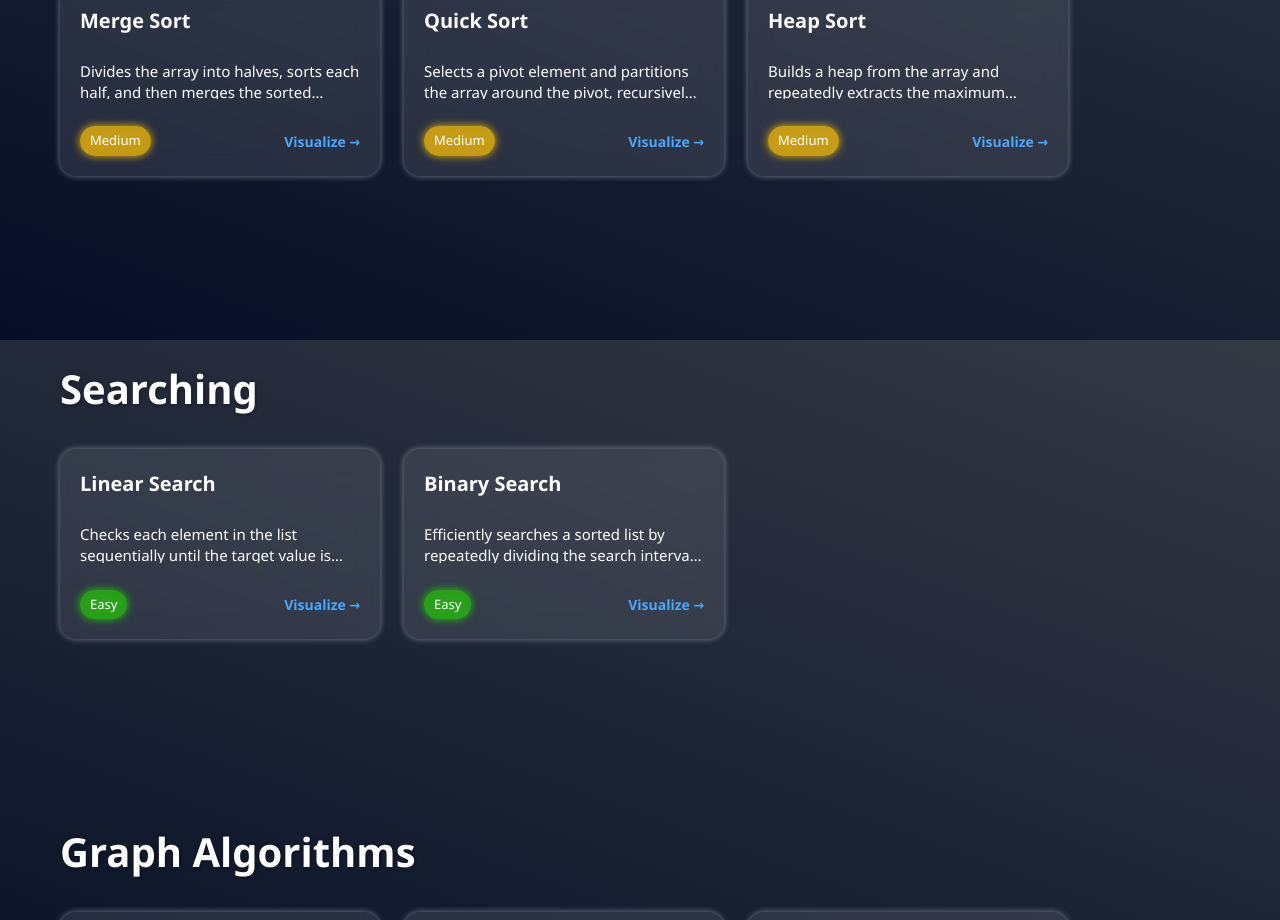
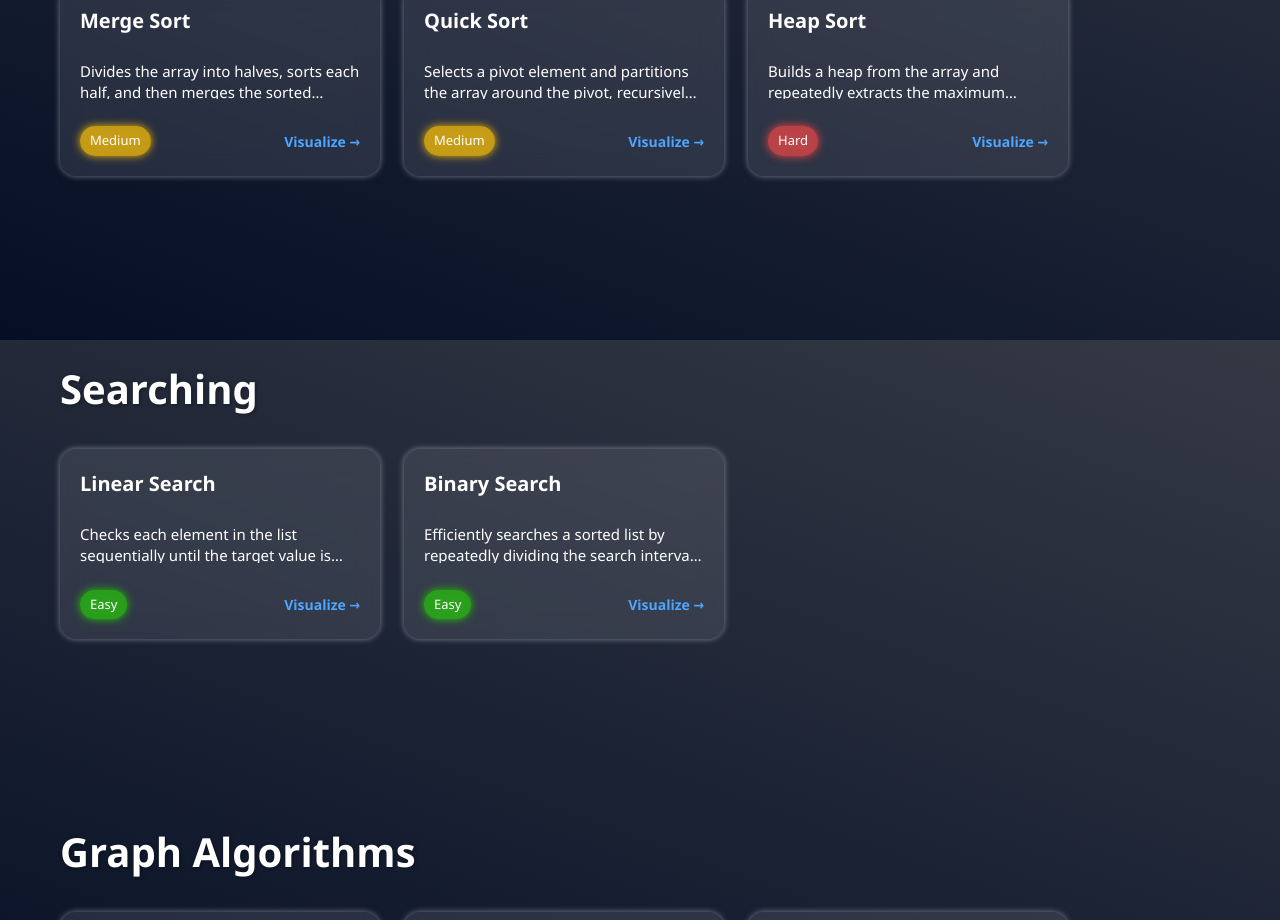
Before and after one commit to masonliiu/fullstack-algorithm-visualizer, a React (Vite) app in the folder frontend/: page / in a window 1280 px wide. Shown: the part 1260-2180 px from the top of the page. Built offline with nearby package versions, Linux system fonts and the light colour scheme.

Commit message:
diff changes

```diff
--- a/frontend/src/pages/Home.jsx
+++ b/frontend/src/pages/Home.jsx
@@ -103,7 +103,7 @@ export default function Home() {
                     <AlgorithmCard
                         title="Heap Sort"
                         description="Builds a heap from the array and repeatedly extracts the maximum element to sort the array."
-                        difficulty="Medium"
+                        difficulty="Hard"
                         linkTo="sorting/heap"
                     />
                 </div>
```
